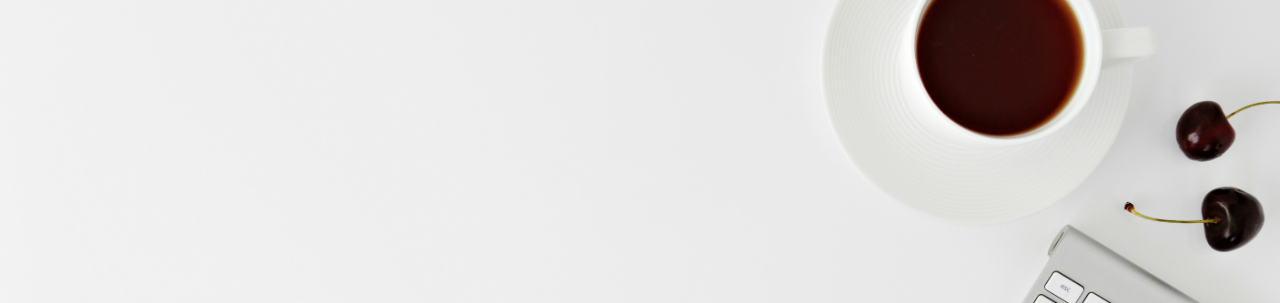
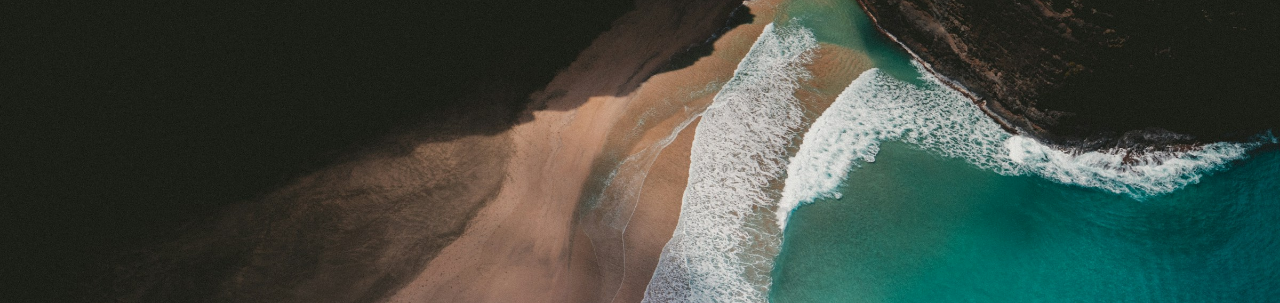
Before and after one commit to Oclamora/default, a plain HTML site: page index.html in a window 1280 px wide. Shown: the top 303 px of the page. Drawn offline with Linux system fonts and the light colour scheme.

Commit message:
Update index.html

```diff
--- a/index.html
+++ b/index.html
@@ -7,7 +7,7 @@ body, html {
 }
 
 .bgimg {
-  background-image: url('LPBG.jpg');
+  background-image: url('lpBG2.jpg');
   height: 100%;
   background-position: center;
   background-size: cover;
```
